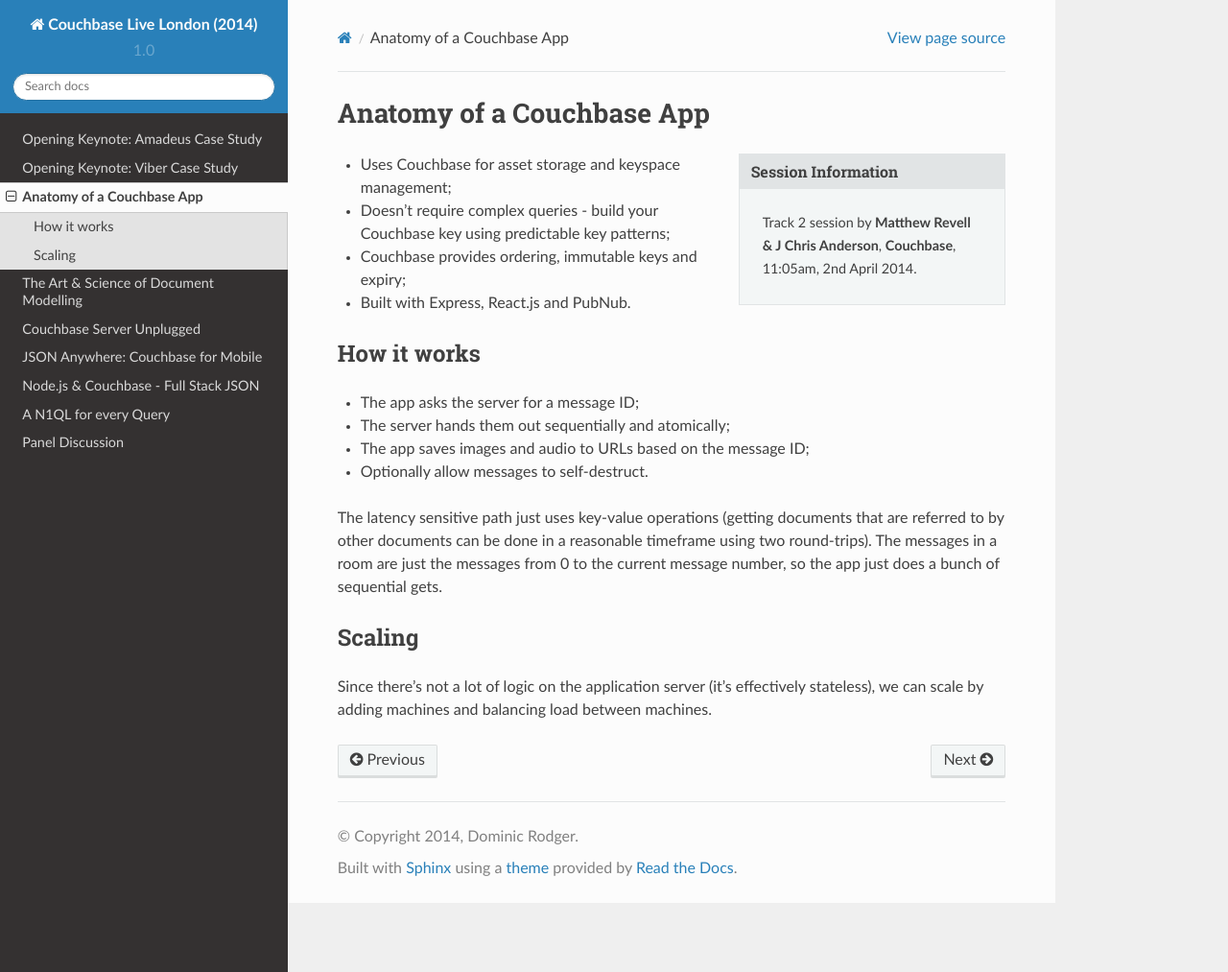
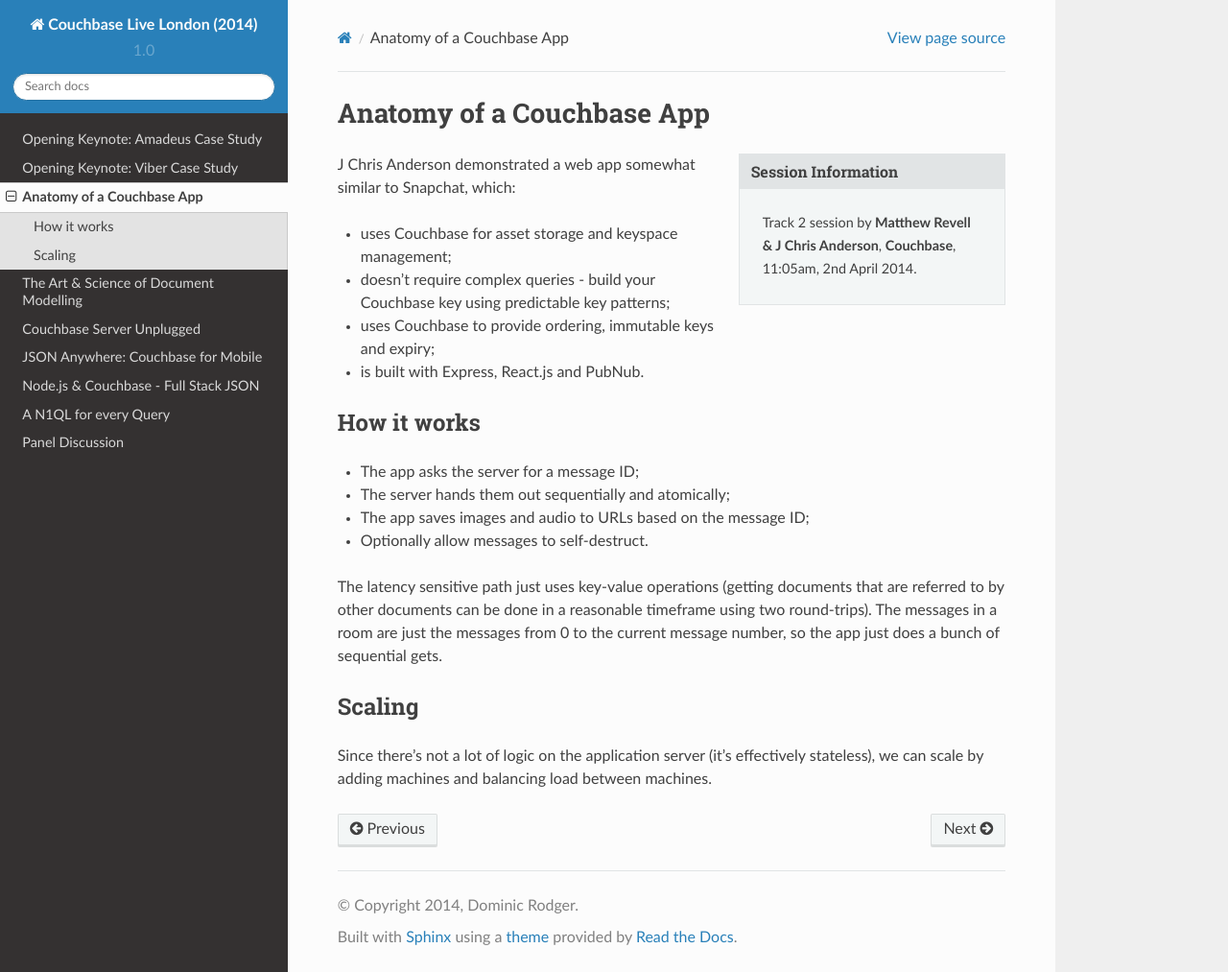
Before and after one commit to dominicrodger/couchbase-live-london-2014, a Sphinx documentation site: the page built from source/anatomy_of_an_app.rst, in a window 1280 px wide and 1013 px high. Shown: the whole window at 96% size. Built offline with Sphinx 7.4.7 and the Read the Docs theme 2.0.0, drawn with Linux system fonts in a browser that asks for light colours.

Commit message:
Adding a little description of what was going on in the anatomy of an app session

```diff
--- a/source/anatomy_of_an_app.rst
+++ b/source/anatomy_of_an_app.rst
@@ -6,11 +6,13 @@
     Track 2 session by **Matthew Revell & J Chris Anderson**,
     **Couchbase**, 11:05am, 2nd April 2014.
 
-* Uses Couchbase for asset storage and keyspace management;
-* Doesn't require complex queries - build your Couchbase key using
+J Chris Anderson demonstrated a web app somewhat similar to Snapchat, which:
+
+* uses Couchbase for asset storage and keyspace management;
+* doesn't require complex queries - build your Couchbase key using
   predictable key patterns;
-* Couchbase provides ordering, immutable keys and expiry;
-* Built with Express, React.js and PubNub.
+* uses Couchbase to provide ordering, immutable keys and expiry;
+* is built with Express, React.js and PubNub.
 
 How it works
 ------------
```
